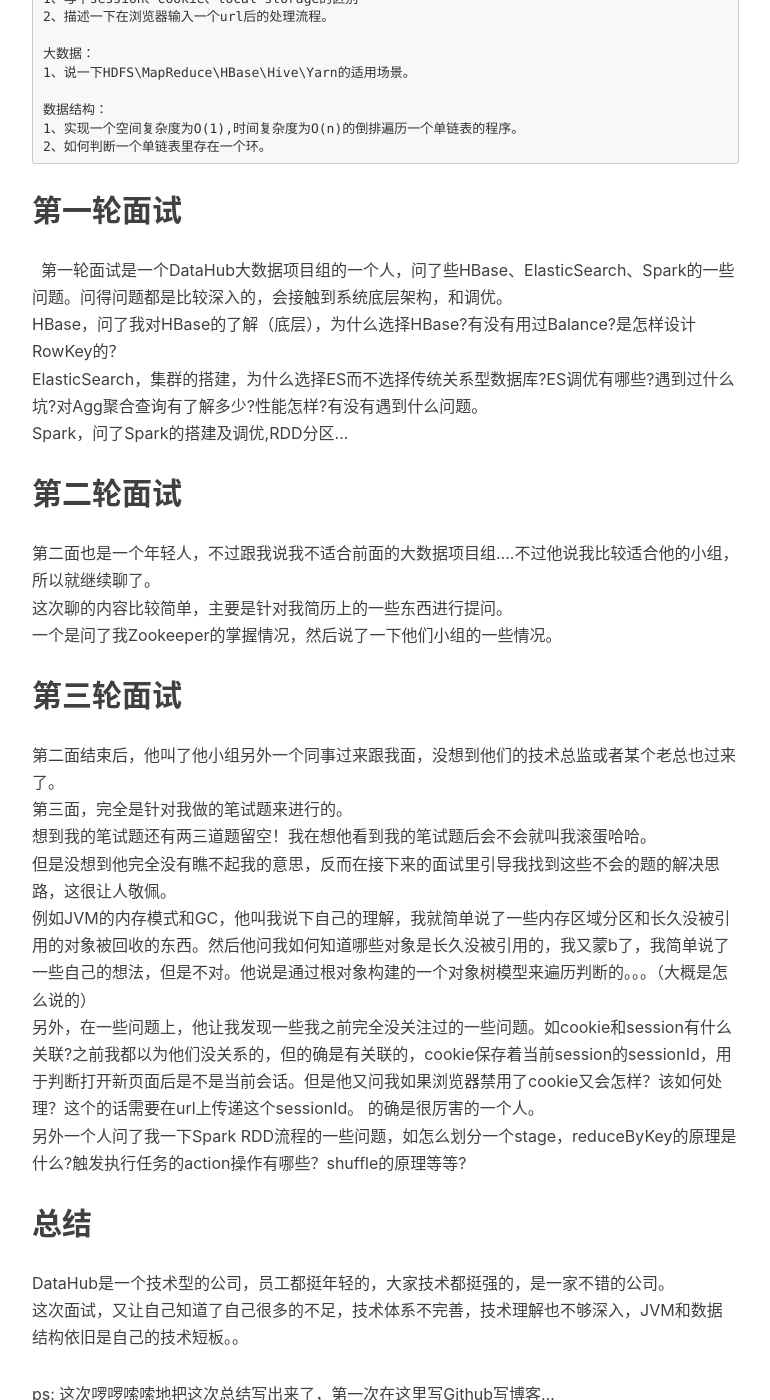
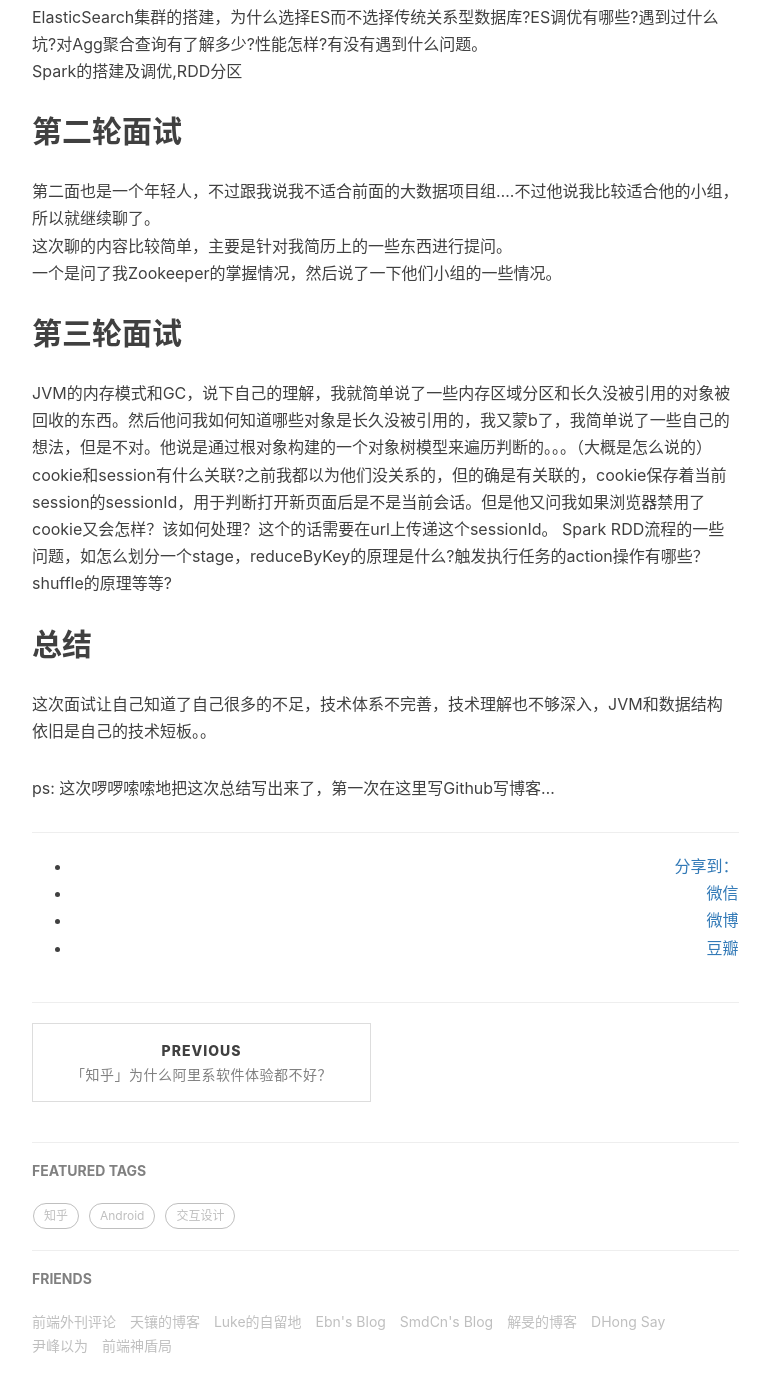
Before and after one commit to CoderLen/coderlen.github.io, a Jekyll site: the page built from _posts/2016-06-24-interview-in-datahub.markdown, in a window 1280 px wide and 1400 px high, scrolled down 1147 px. Shown: the whole window, without its empty margins (233-1003 px from the left). Built offline with Jekyll 4.4.1, drawn with Linux system fonts in a browser that asks for light colours; nearby versions of some CDN libraries; comment, search, counter and statistics services are not loaded; some of the changed text lies outside the part shown.

Commit message:
Update 2016-06-24-interview-in-datahub.markdown

```diff
--- a/_posts/2016-06-24-interview-in-datahub.markdown
+++ b/_posts/2016-06-24-interview-in-datahub.markdown
@@ -1,6 +1,6 @@
 ---
 layout:     post
-title:      "DataHub面试总结"
+title:      "面试总结"
 date:       2016-06-23 17:19:00
 author:     "CoderLen"
 header-img: "img/post-bg-miui6.jpg"
@@ -9,15 +9,6 @@
     - 大数据
 ---
 
-
-上午坐了地铁到珠江新城后，发现DataHub是在猎德那边，所以又坐回了一个站。可是出了地铁站，那么多高楼大厦，哪里都找不到富力盈泰广场的身影，问了很多人居然都不知道。我也是醉了。
-
-后来遇到一个好心的阿姨，给我指了条明路，结果才发现富力盈泰离地铁站都有一两公里，真心难找。
-到了富力盈泰发现环境的确挺不错的，毕竟靠近CBD。
-DataHub在A座7楼，跟DataStory是同一家公司，环境挺不错的，虽然比较小，毕竟公司也比较小。
-去到后，首先进行了面试登记，然后进入面试流程。
-
-然后有个笔试，这段时间找工作以来第一次遇到笔试题= =
 
 ## 笔试
 看了一下题目有点蒙了，JVM和数据结构~~~
@@ -45,10 +36,9 @@
 	2、如何判断一个单链表里存在一个环。
 
 ## 第一轮面试
-&nbsp;&nbsp;第一轮面试是一个DataHub大数据项目组的一个人，问了些HBase、ElasticSearch、Spark的一些问题。问得问题都是比较深入的，会接触到系统底层架构，和调优。<br>
-HBase，问了我对HBase的了解（底层），为什么选择HBase?有没有用过Balance?是怎样设计RowKey的？<br>
-ElasticSearch，集群的搭建，为什么选择ES而不选择传统关系型数据库?ES调优有哪些?遇到过什么坑?对Agg聚合查询有了解多少?性能怎样?有没有遇到什么问题。<br>
-Spark，问了Spark的搭建及调优,RDD分区...
+为什么选择HBase?有没有用过Balance?是怎样设计RowKey的？<br>
+ElasticSearch集群的搭建，为什么选择ES而不选择传统关系型数据库?ES调优有哪些?遇到过什么坑?对Agg聚合查询有了解多少?性能怎样?有没有遇到什么问题。<br>
+Spark的搭建及调优,RDD分区
 
 ## 第二轮面试
 第二面也是一个年轻人，不过跟我说我不适合前面的大数据项目组....不过他说我比较适合他的小组，所以就继续聊了。<br>
@@ -56,17 +46,11 @@
 一个是问了我Zookeeper的掌握情况，然后说了一下他们小组的一些情况。
 
 ## 第三轮面试
-第二面结束后，他叫了他小组另外一个同事过来跟我面，没想到他们的技术总监或者某个老总也过来了。<br>
-第三面，完全是针对我做的笔试题来进行的。<br>
-想到我的笔试题还有两三道题留空！我在想他看到我的笔试题后会不会就叫我滚蛋哈哈。<br>
-但是没想到他完全没有瞧不起我的意思，反而在接下来的面试里引导我找到这些不会的题的解决思路，这很让人敬佩。<br>
-例如JVM的内存模式和GC，他叫我说下自己的理解，我就简单说了一些内存区域分区和长久没被引用的对象被回收的东西。然后他问我如何知道哪些对象是长久没被引用的，我又蒙b了，我简单说了一些自己的想法，但是不对。他说是通过根对象构建的一个对象树模型来遍历判断的。。。（大概是怎么说的）<br>
-另外，在一些问题上，他让我发现一些我之前完全没关注过的一些问题。如cookie和session有什么关联?之前我都以为他们没关系的，但的确是有关联的，cookie保存着当前session的sessionId，用于判断打开新页面后是不是当前会话。但是他又问我如果浏览器禁用了cookie又会怎样？该如何处理？这个的话需要在url上传递这个sessionId。
-的确是很厉害的一个人。<br>
-另外一个人问了我一下Spark RDD流程的一些问题，如怎么划分一个stage，reduceByKey的原理是什么?触发执行任务的action操作有哪些？shuffle的原理等等?<br>
+JVM的内存模式和GC，说下自己的理解，我就简单说了一些内存区域分区和长久没被引用的对象被回收的东西。然后他问我如何知道哪些对象是长久没被引用的，我又蒙b了，我简单说了一些自己的想法，但是不对。他说是通过根对象构建的一个对象树模型来遍历判断的。。。（大概是怎么说的）<br>
+cookie和session有什么关联?之前我都以为他们没关系的，但的确是有关联的，cookie保存着当前session的sessionId，用于判断打开新页面后是不是当前会话。但是他又问我如果浏览器禁用了cookie又会怎样？该如何处理？这个的话需要在url上传递这个sessionId。
+Spark RDD流程的一些问题，如怎么划分一个stage，reduceByKey的原理是什么?触发执行任务的action操作有哪些？shuffle的原理等等?<br>
 
 ## 总结
-DataHub是一个技术型的公司，员工都挺年轻的，大家技术都挺强的，是一家不错的公司。<br>
-这次面试，又让自己知道了自己很多的不足，技术体系不完善，技术理解也不够深入，JVM和数据结构依旧是自己的技术短板。。
+这次面试让自己知道了自己很多的不足，技术体系不完善，技术理解也不够深入，JVM和数据结构依旧是自己的技术短板。。
 
 ps: 这次啰啰嗦嗦地把这次总结写出来了，第一次在这里写Github写博客...
```
